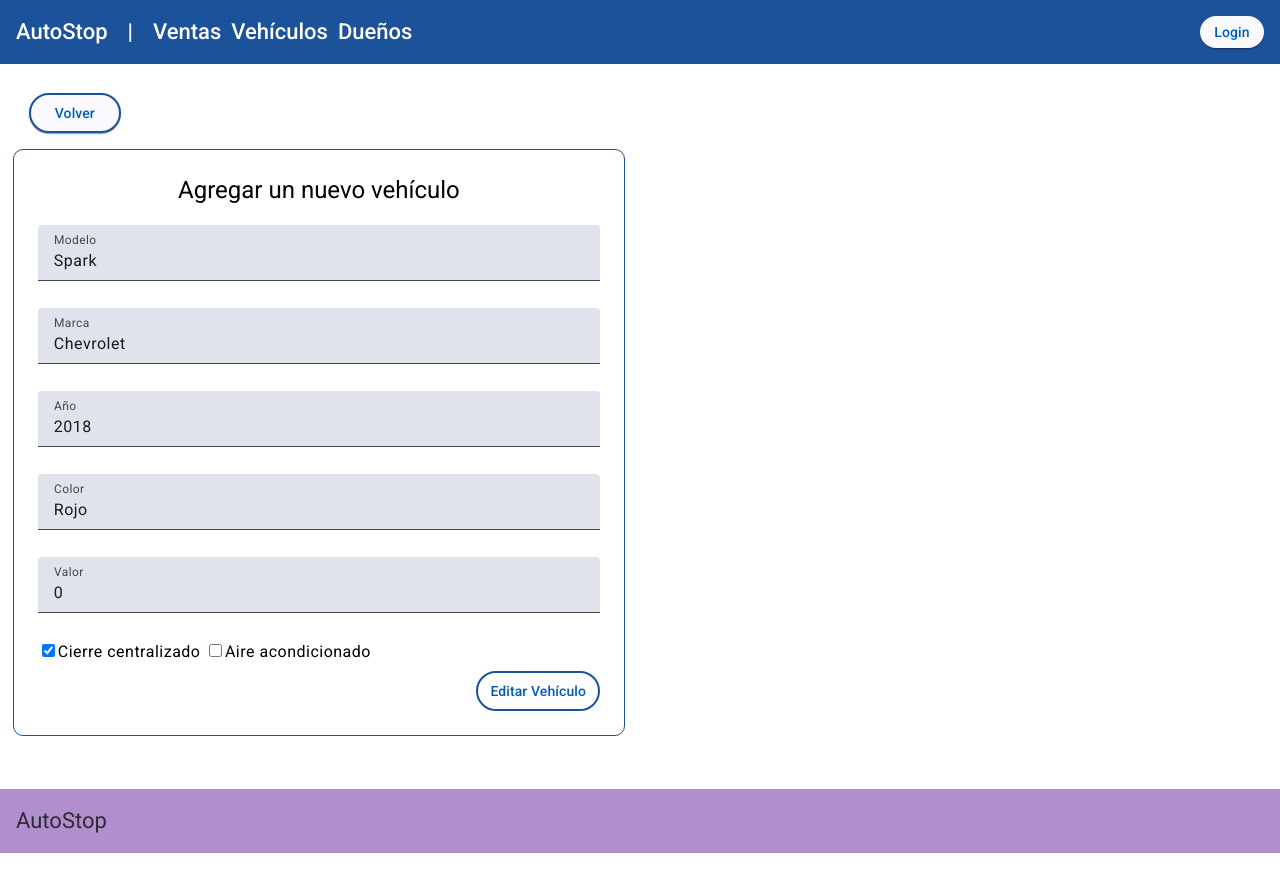
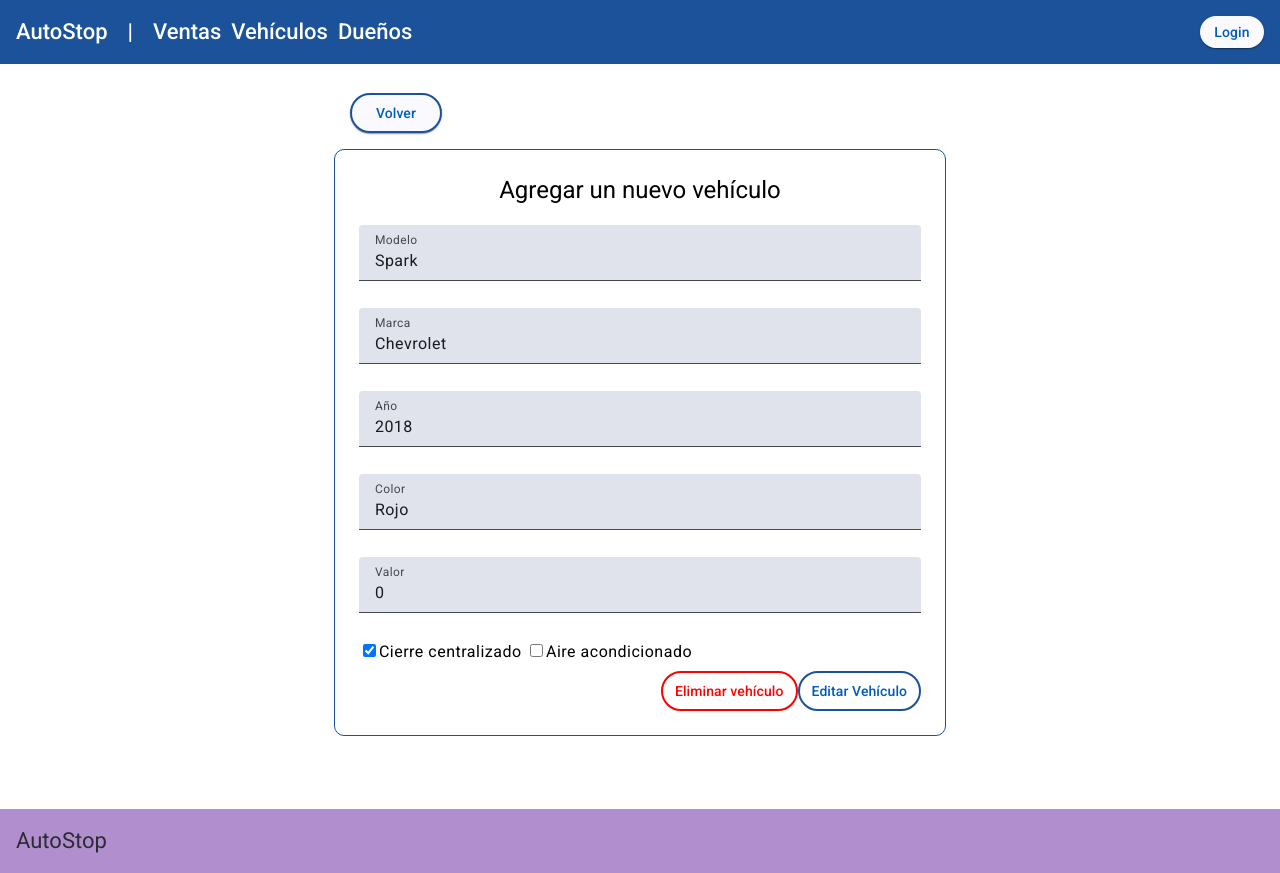
Before and after one commit to dbonomelli/front-end-automotoras, an Angular app: page /autos/edit/a2fl4ASn in a window 1280 px wide. Built offline with nearby package versions, Linux system fonts and the light colour scheme.

Commit message:
delete auto

```diff
--- a/src/app/components/inputs/inputs.component.html
+++ b/src/app/components/inputs/inputs.component.html
@@ -28,6 +28,9 @@
             <input type="checkbox" [(ngModel)]="ac">Aire acondicionado
         </section>
         <div style="text-align: right;">
+        @if(!isAdd){
+            <button style="color: red; border: 2px solid red;" mat-button (click)="deleteAuto()"> Eliminar vehículo</button>
+        }
         <button mat-button (click)="formAction()">
             @if(isAdd){
                 Agregar vehículo
--- a/src/app/components/inputs/inputs.component.ts
+++ b/src/app/components/inputs/inputs.component.ts
@@ -89,6 +89,11 @@ export class InputsComponent implements OnInit{
     this.router.navigate(['autos']);
   }
 
+  deleteAuto(){
+    this.autoService.delete(this.id);
+    this.back();
+  }
+
   generadorID(length: number) {
     let alfab = 'ABCDEFGHIJKLMNOPQRSTUVWXYZabcdefghijklmnopqrstuvwxyz0123456789';
     let result = '';
--- a/src/app/pages/autos/edit-auto/edit-auto.component.scss
+++ b/src/app/pages/autos/edit-auto/edit-auto.component.scss
@@ -0,0 +1,5 @@
+.row {
+    display: flex;
+    justify-content: center;
+    margin-bottom: 20px;
+  }
--- a/src/app/pages/autos/edit-auto/edit-auto.component.ts
+++ b/src/app/pages/autos/edit-auto/edit-auto.component.ts
@@ -19,7 +19,6 @@ export class EditAutoComponent implements OnInit {
   ngOnInit(): void {
     this.activatedRoute.params.subscribe(params => {
       this.auto = this.autoService.getAuto(params['id']);
-      console.log(this.auto)
     })
   }
 
--- a/src/app/service/autoService/auto.service.ts
+++ b/src/app/service/autoService/auto.service.ts
@@ -60,11 +60,10 @@ export class AutoService {
   }
 
   public delete(id: string){
-    this.autos.filter((a)=>{
-      if(a.idAuto === id){
-        this.autos.pop();
-      }
-    })
+    const index = this.autos.findIndex(i => i.idAuto === id)
+    if(index !== -1){
+      this.autos.splice(index, 1);
+    }
   }
 
 }
```
Lines whose indentation alone changed are shown as unchanged.
